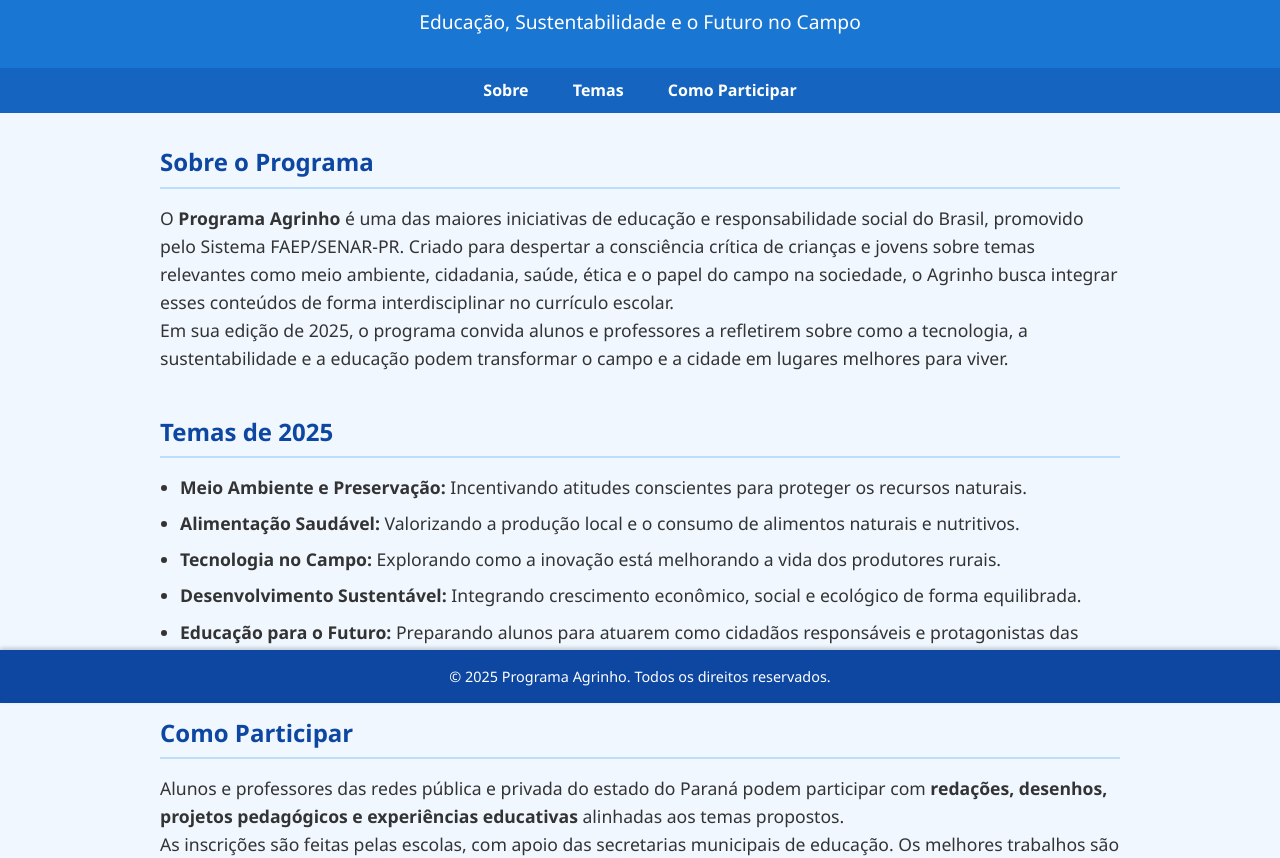
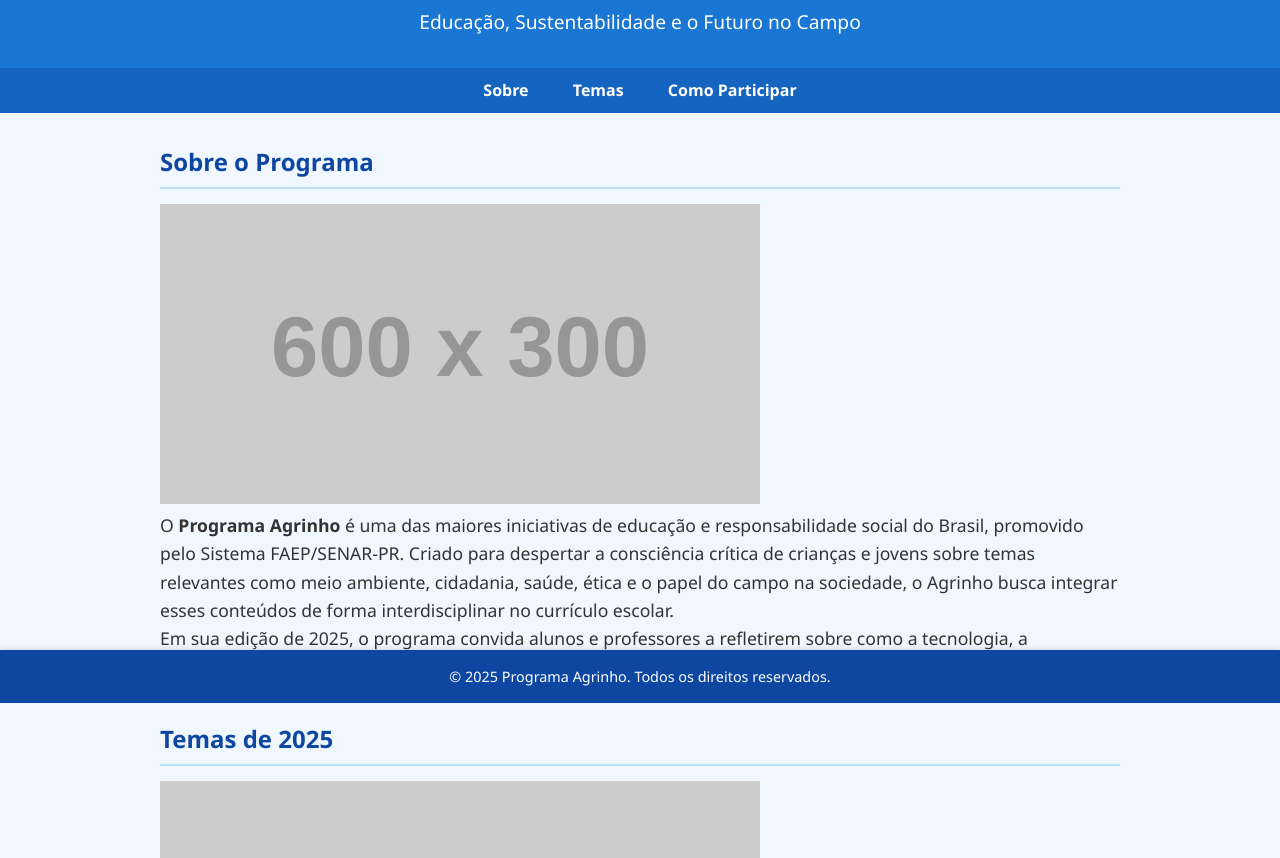
Before and after one commit to VivihCarnieli/Projeto-agrinho-2025, a plain HTML site: page agrinho_files/index.html in a window 1280 px wide. Shown: the part 97-955 px from the top of the page. Drawn offline with Linux system fonts and the light colour scheme; placeholder pictures from the web are drawn by us.

Commit message:
Update index.html

```diff
--- a/agrinho_files/index.html
+++ b/agrinho_files/index.html
@@ -1,56 +1,3 @@
-<!DOCTYPE html>
-<html lang="pt-BR">
-<head>
-    <meta charset="UTF-8">
-    <meta name="viewport" content="width=device-width, initial-scale=1.0">
-    <title>Programa Agrinho 2025</title>
-    <link rel="stylesheet" href="style.css">
-</head>
-<body>
-
-<header>
-    <h1>Programa Agrinho 2025</h1>
-    <p>Educação, Sustentabilidade e o Futuro no Campo</p>
-</header>
-
-<nav>
-    <a href="#sobre">Sobre</a>
-    <a href="#temas">Temas</a>
-    <a href="#participar">Como Participar</a>
-</nav>
-
-<main>
-    <section id="sobre">
-        <h2>Sobre o Programa</h2>
-        <p>O <strong>Programa Agrinho</strong> é uma das maiores iniciativas de educação e responsabilidade social do Brasil, promovido pelo Sistema FAEP/SENAR-PR. Criado para despertar a consciência crítica de crianças e jovens sobre temas relevantes como meio ambiente, cidadania, saúde, ética e o papel do campo na sociedade, o Agrinho busca integrar esses conteúdos de forma interdisciplinar no currículo escolar.</p>
-        <p>Em sua edição de 2025, o programa convida alunos e professores a refletirem sobre como a tecnologia, a sustentabilidade e a educação podem transformar o campo e a cidade em lugares melhores para viver.</p>
-    </section>
-
-    <section id="temas">
-        <h2>Temas de 2025</h2>
-        <ul>
-            <li><strong>Meio Ambiente e Preservação:</strong> Incentivando atitudes conscientes para proteger os recursos naturais.</li>
-            <li><strong>Alimentação Saudável:</strong> Valorizando a produção local e o consumo de alimentos naturais e nutritivos.</li>
-            <li><strong>Tecnologia no Campo:</strong> Explorando como a inovação está melhorando a vida dos produtores rurais.</li>
-            <li><strong>Desenvolvimento Sustentável:</strong> Integrando crescimento econômico, social e ecológico de forma equilibrada.</li>
-            <li><strong>Educação para o Futuro:</strong> Preparando alunos para atuarem como cidadãos responsáveis e protagonistas das mudanças em suas comunidades.</li>
-        </ul>
-    </section>
-
-    <section id="participar">
-        <h2>Como Participar</h2>
-        <p>Alunos e professores das redes pública e privada do estado do Paraná podem participar com <strong>redações, desenhos, projetos pedagógicos e experiências educativas</strong> alinhadas aos temas propostos.</p>
-        <p>As inscrições são feitas pelas escolas, com apoio das secretarias municipais de educação. Os melhores trabalhos são premiados com tablets, notebooks, bicicletas e até viagens educativas.</p>
-        <p>Para saber mais detalhes, consulte o regulamento oficial junto à coordenação local ou acesse o site oficial do SENAR-PR.</p>
-    </section>
-</main>
-
-<footer>
-    <p>&copy; 2025 Programa Agrinho. Todos os direitos reservados.</p>
-</footer>
-
-</body>
-</html>
 <!DOCTYPE html>
 <html lang="pt-BR">
 <head>
```
